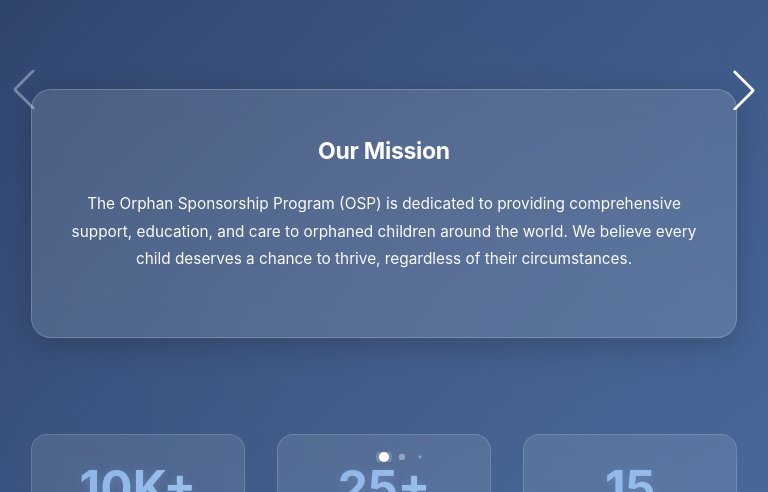
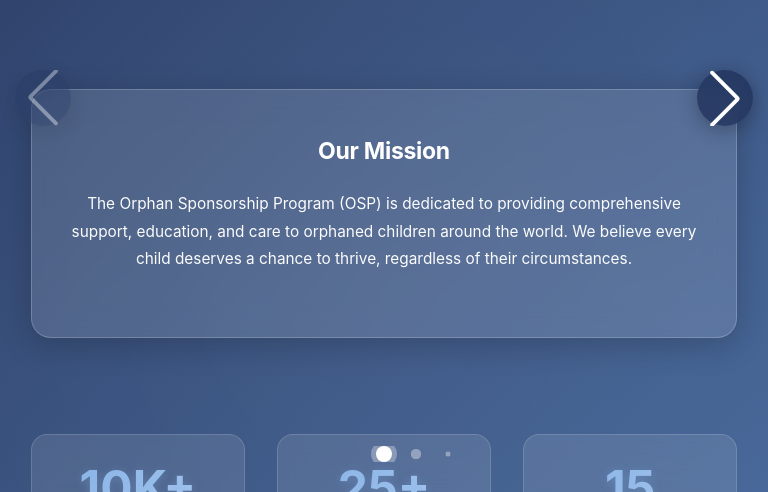
Before and after one commit to saifaldin14/OSPClubFairGame, a React (Vite) app: page /raffle in a window 768 px wide. Shown: the part 308-800 px from the top of the page. Built offline with nearby package versions, Linux system fonts and the light colour scheme; no server answers; the database is empty.

Commit message:
Add pin code

```diff
--- a/src/carousel.css
+++ b/src/carousel.css
@@ -26,20 +26,33 @@
 .swiper-button-next,
 .swiper-button-prev {
   color: white;
-  width: 50px;
-  height: 50px;
+  width: 70px;
+  height: 70px;
+  background: rgba(36, 54, 94, 0.85);
   border-radius: 50%;
   transition: all 0.3s ease;
+  backdrop-filter: blur(10px);
+  box-shadow: 0 4px 20px rgba(0, 0, 0, 0.3);
+}
+
+.swiper-button-prev {
+  left: 50px !important;
+}
+
+.swiper-button-next {
+  right: 50px !important;
 }
 
 .swiper-button-next:hover,
 .swiper-button-prev:hover {
-  transform: scale(1.1);
+  transform: scale(1.15);
+  background: rgba(36, 54, 94, 0.95);
+  box-shadow: 0 6px 30px rgba(136, 179, 230, 0.4);
 }
 
 .swiper-button-next::after,
 .swiper-button-prev::after {
-  font-size: 20px;
+  font-size: 28px;
   font-weight: bold;
 }
 
@@ -51,22 +64,23 @@
 .swiper-pagination-bullet {
   background: rgba(255, 255, 255, 0.6);
   opacity: 0.6;
-  width: 10px;
-  height: 10px;
+  width: 14px;
+  height: 14px;
   transition: all 0.4s cubic-bezier(0.4, 0, 0.2, 1);
   border: 2px solid transparent;
+  margin: 0 6px !important;
 }
 
 .swiper-pagination-bullet:hover {
   opacity: 0.8;
-  transform: scale(1.2);
+  transform: scale(1.3);
 }
 
 .swiper-pagination-bullet-active {
   opacity: 1;
   background: white;
-  transform: scale(1.4);
-  box-shadow: 0 0 0 3px rgba(255, 255, 255, 0.2);
+  transform: scale(1.6);
+  box-shadow: 0 0 0 4px rgba(255, 255, 255, 0.3);
 }
 
 /* Slide Content Container */
@@ -211,16 +225,57 @@
 }
 
 /* Responsive Design */
-@media (max-width: 768px) {
+/* Tablet optimization (768px - 1024px) */
+@media (min-width: 768px) and (max-width: 1024px) {
   .swiper-button-next,
   .swiper-button-prev {
-    width: 40px;
-    height: 40px;
+    width: 80px;
+    height: 80px;
+  }
+
+  .swiper-button-prev {
+    left: 30px !important;
+  }
+
+  .swiper-button-next {
+    right: 30px !important;
   }
 
   .swiper-button-next::after,
   .swiper-button-prev::after {
-    font-size: 16px;
+    font-size: 32px;
+  }
+
+  .swiper-pagination-bullet {
+    width: 16px;
+    height: 16px;
+    margin: 0 8px !important;
+  }
+
+  .swiper-pagination-bullet-active {
+    transform: scale(1.75);
+    box-shadow: 0 0 0 5px rgba(255, 255, 255, 0.3);
+  }
+}
+
+@media (max-width: 768px) {
+  .swiper-button-next,
+  .swiper-button-prev {
+    width: 56px;
+    height: 56px;
+  }
+
+  .swiper-button-prev {
+    left: 15px !important;
+  }
+
+  .swiper-button-next {
+    right: 15px !important;
+  }
+
+  .swiper-button-next::after,
+  .swiper-button-prev::after {
+    font-size: 24px;
   }
 
   .placeholder-slide h2 {
@@ -241,6 +296,32 @@
 @media (max-width: 480px) {
   .swiper-button-next,
   .swiper-button-prev {
+    width: 48px;
+    height: 48px;
+  }
+
+  .swiper-button-prev {
+    left: 12px !important;
+  }
+
+  .swiper-button-next {
+    right: 12px !important;
+  }
+
+  .swiper-button-next::after,
+  .swiper-button-prev::after {
+    font-size: 20px;
+  }
+
+  .swiper-pagination-bullet {
+    width: 12px;
+    height: 12px;
+  }
+}
+
+@media (max-width: 380px) {
+  .swiper-button-next,
+  .swiper-button-prev {
     display: none;
   }
 
--- a/src/pages/Raffle.jsx
+++ b/src/pages/Raffle.jsx
@@ -190,6 +190,13 @@ function Raffle() {
   const handleDeleteRaffle = async (raffleId) => {
     if (!confirm('Are you sure you want to delete this raffle?')) return
 
+    // PIN code verification
+    const pinCode = prompt('Please enter PIN code to confirm deletion:')
+    if (pinCode !== '1221') {
+      alert('Incorrect PIN code. Deletion cancelled.')
+      return
+    }
+
     try {
       await deleteRaffleService(raffleId)
 
@@ -198,6 +205,7 @@ function Raffle() {
         setActiveRaffle(null)
         setWinner(null)
       }
+      alert('Raffle deleted successfully.')
     } catch (error) {
       console.error('Error deleting raffle:', error)
       alert('Failed to delete raffle. Please try again.')
```
